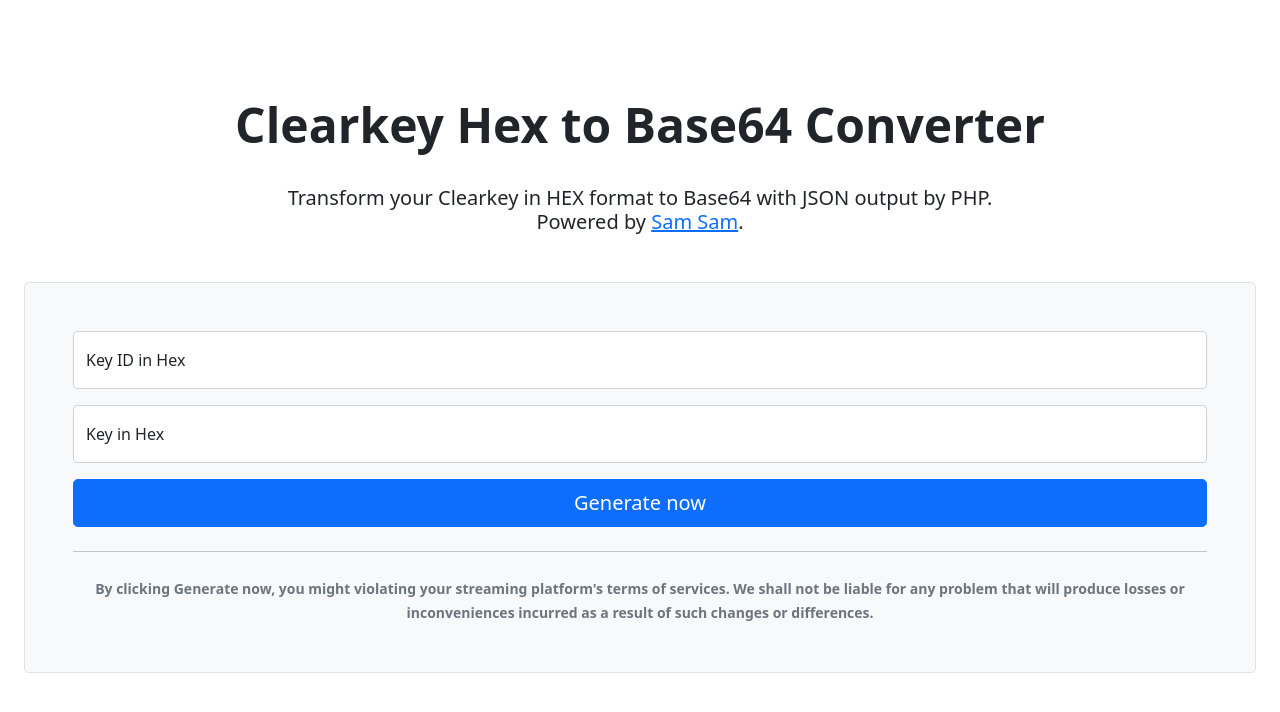
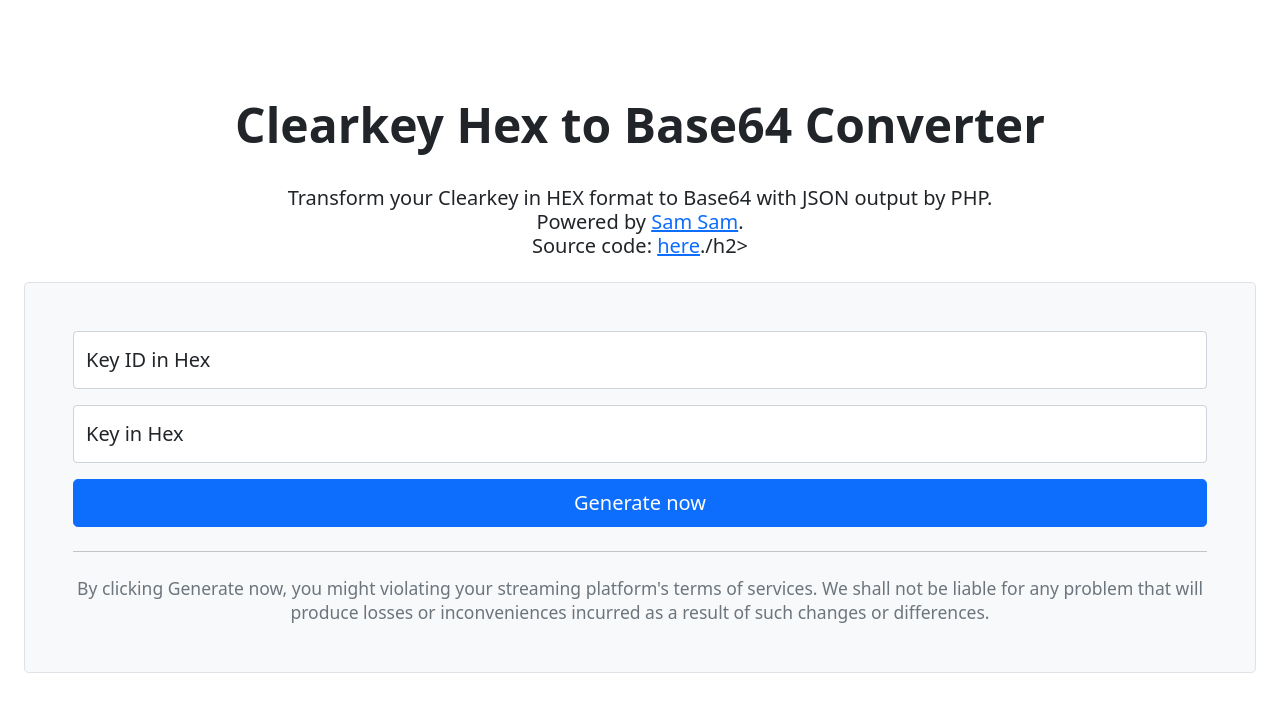
Before and after one commit to samleong123/vercel-php-clearkey-hex-base64-json, a PHP site: page / in a window 1280 px wide. Shown: the top 712 px of the page. Run offline with PHP 8.4, Linux system fonts and the light colour scheme.

Commit message:
Update index.php

```diff
--- a/web/index.php
+++ b/web/index.php
@@ -17,7 +17,7 @@
 </head>
 <body>
 <div class="px-4 py-5 my-5 text-center"> <h1 class="display-5 fw-bold">Clearkey Hex to Base64 Converter</h1>  </br>
-<h2 class="lead mb-4">Transform your Clearkey in HEX format to Base64 with JSON output by PHP.</br>Powered by <a href="https://github.com/samleong123">Sam Sam</a>.</h2>
+<h2 class="lead mb-4">Transform your Clearkey in HEX format to Base64 with JSON output by PHP.</br>Powered by <a href="https://github.com/samleong123">Sam Sam</a>.</br>Source code: <a href="https://github.com/samleong123/heroku-clearkey-hex-base64-json">here</a>./h2>
    <div class="d-grid gap-2 d-sm-flex justify-content-sm-center">
 
 
```
